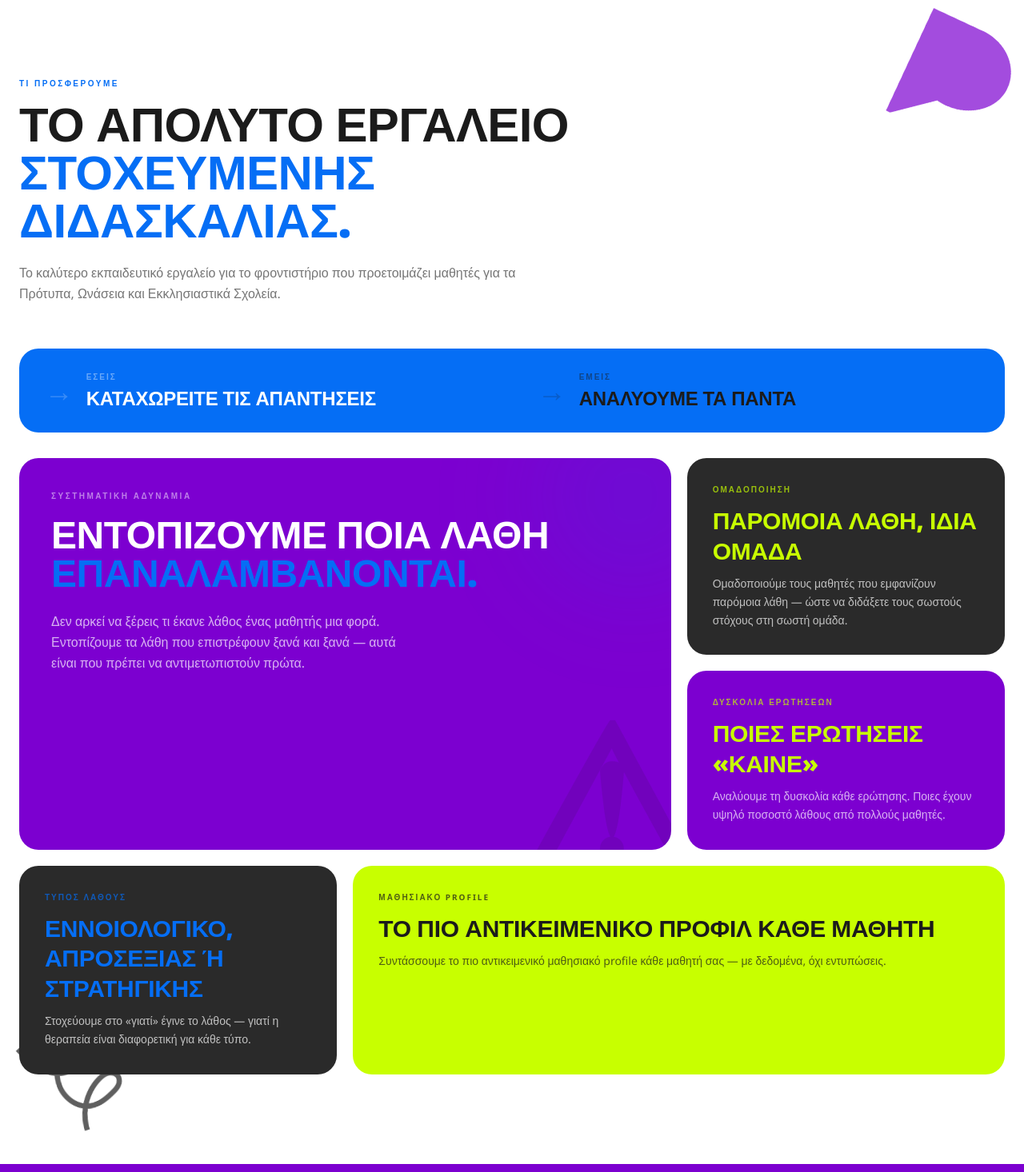
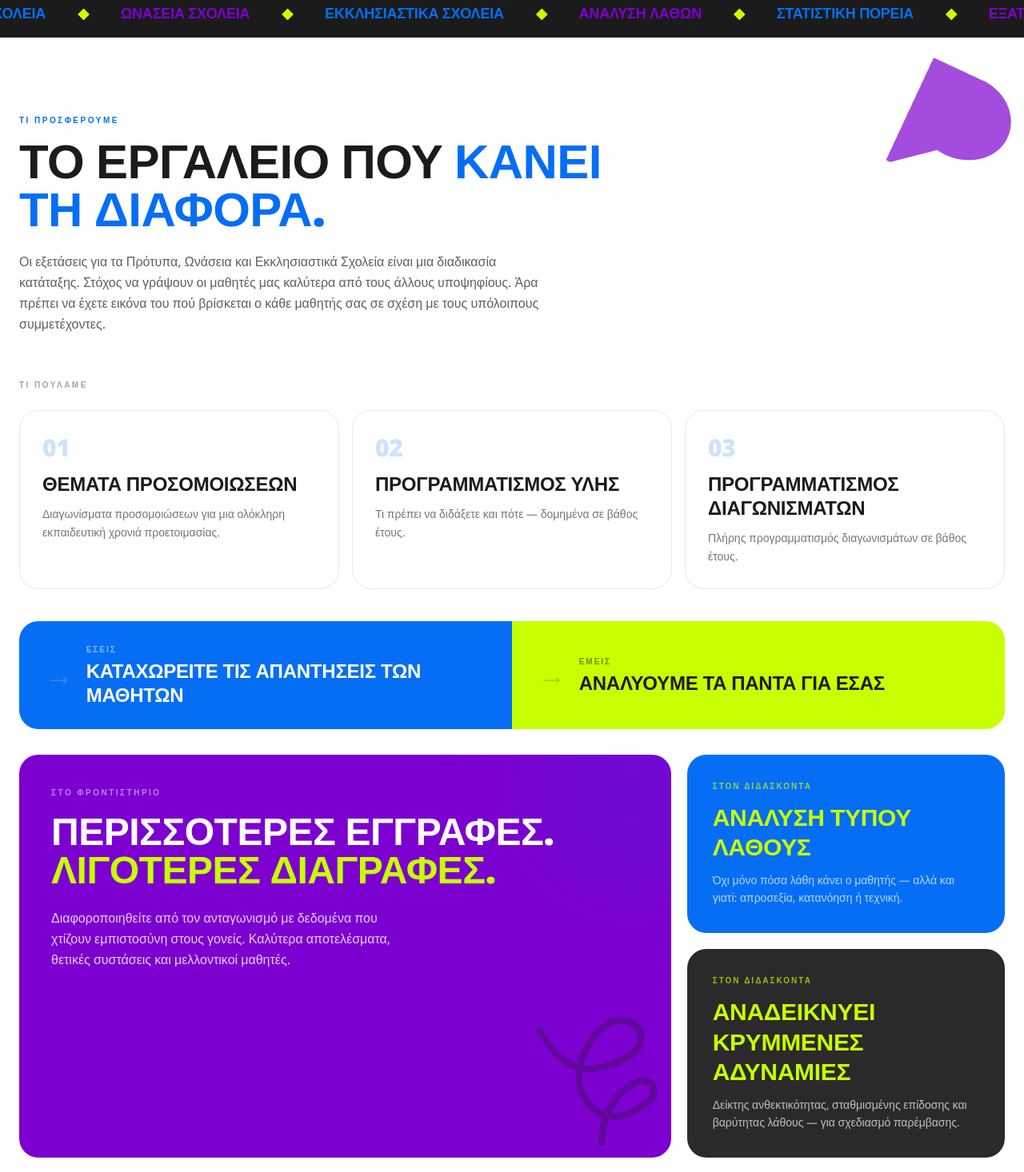
Before and after one commit to AnastasiaKaldi/Protypa, a Next.js app: page / in a window 1280 px wide. Shown: the part 800-2266 px from the top of the page at 80% size. Built offline with nearby package versions, Linux system fonts and the light colour scheme; no server answers.

Commit message:
Add ticker, colorful bento links, manifesto tweaks, contact email update

```diff
--- a/src/app/page.tsx
+++ b/src/app/page.tsx
@@ -5,6 +5,7 @@ export default function HomePage() {
   return (
     <div>
       <Hero />
+      <Ticker />
       <Features />
       <MidCta />
       <HowItWorks />
@@ -68,141 +69,182 @@ function Hero() {
 }
 
 
+/* ─── TICKER ───────────────────────────────────────────────────────────── */
+
+const TICKER_ITEMS = [
+  { text: "Πρότυπα Σχολεία", color: "#056ef5" },
+  { text: "◆", color: "#c8ff00" },
+  { text: "Ωνάσεια Σχολεία", color: "#7c00d0" },
+  { text: "◆", color: "#c8ff00" },
+  { text: "Εκκλησιαστικά Σχολεία", color: "#056ef5" },
+  { text: "◆", color: "#c8ff00" },
+  { text: "Ανάλυση Λαθών", color: "#7c00d0" },
+  { text: "◆", color: "#c8ff00" },
+  { text: "Στατιστική Πορεία", color: "#056ef5" },
+  { text: "◆", color: "#c8ff00" },
+  { text: "Εξατομικευμένη Διδασκαλία", color: "#7c00d0" },
+  { text: "◆", color: "#c8ff00" },
+];
+
+function Ticker() {
+  const doubled = [...TICKER_ITEMS, ...TICKER_ITEMS];
+  return (
+    <div className="relative bg-[#1b1b1b] overflow-hidden py-4 border-y border-white/5">
+      <style>{`
+        @keyframes ticker { from { transform: translateX(0); } to { transform: translateX(-50%); } }
+        .ticker-track { animation: ticker 32s linear infinite; }
+      `}</style>
+      <div className="ticker-track flex whitespace-nowrap">
+        {doubled.map((item, i) => (
+          <span
+            key={i}
+            className="font-display text-base md:text-lg mx-5 flex-shrink-0"
+            style={{ color: item.color }}
+          >
+            {item.text}
+          </span>
+        ))}
+      </div>
+    </div>
+  );
+}
+
 /* ─── 2. FEATURES ──────────────────────────────────────────────────────── */
 
 function Features() {
   return (
-    <section className="relative bg-white py-16 md:py-28 overflow-hidden">
-      {/* Sprite decorations */}
-      <img src="/TransparentAssets/Asset 8.png" alt="" aria-hidden="true" className="pointer-events-none select-none absolute top-8 right-4 w-24 md:w-36 opacity-70 rotate-12" />
-      <img src="/TransparentAssets/Asset 9.png" alt="" aria-hidden="true" className="pointer-events-none select-none absolute bottom-10 left-6 w-20 md:w-32 opacity-70 -rotate-6" />
+    <>
+      {/* Intro + Τι πουλάμε */}
+      <section className="relative bg-white py-16 md:py-24 overflow-hidden">
+        <img src="/TransparentAssets/Asset 8.png" alt="" aria-hidden="true" className="pointer-events-none select-none absolute top-8 right-4 w-24 md:w-36 opacity-70 rotate-12 hidden sm:block" />
         <div className="mx-auto max-w-7xl px-4 sm:px-6">
           <div className="max-w-3xl mb-14">
             <div className="text-[10px] font-bold tracking-[0.25em] uppercase text-brand mb-3">
               Τι προσφέρουμε
             </div>
             <h2 className="font-display text-4xl md:text-6xl text-ink leading-none">
-            Το απόλυτο εργαλείο{" "}
-            <span className="text-brand">στοχευμένης διδασκαλίας.</span>
+              Το εργαλείο που{" "}
+              <span className="text-brand">κάνει τη διαφορά.</span>
             </h2>
-          <p className="mt-6 text-sm md:text-base text-ink/60 max-w-2xl leading-relaxed">
-            Το καλύτερο εκπαιδευτικό εργαλείο για το φροντιστήριο που προετοιμάζει μαθητές για τα Πρότυπα, Ωνάσεια και Εκκλησιαστικά Σχολεία.
+            <p className="mt-6 text-sm md:text-base text-ink/70 max-w-2xl leading-relaxed">
+              Οι εξετάσεις για τα Πρότυπα, Ωνάσεια και Εκκλησιαστικά Σχολεία είναι μια διαδικασία κατάταξης. Στόχος να γράψουν οι μαθητές μας καλύτερα από τους άλλους υποψηφίους. Άρα πρέπει να έχετε εικόνα του πού βρίσκεται ο κάθε μαθητής σας σε σχέση με τους υπόλοιπους συμμετέχοντες.
             </p>
           </div>
 
-        {/* You / We intro */}
+          {/* Τι πουλάμε */}
+          <div className="mb-10">
+            <div className="text-[10px] font-bold tracking-[0.25em] uppercase text-ink/40 mb-6">Τι πουλάμε</div>
+            <div className="grid md:grid-cols-3 gap-4">
+              {[
+                { num: "01", title: "Θέματα Προσομοιώσεων", body: "Διαγωνίσματα προσομοιώσεων για μια ολόκληρη εκπαιδευτική χρονιά προετοιμασίας." },
+                { num: "02", title: "Προγραμματισμός Ύλης", body: "Τι πρέπει να διδάξετε και πότε — δομημένα σε βάθος έτους." },
+                { num: "03", title: "Προγραμματισμός Διαγωνισμάτων", body: "Πλήρης προγραμματισμός διαγωνισμάτων σε βάθος έτους." },
+              ].map((item) => (
+                <div key={item.num} className="rounded-3xl border border-ink/10 p-7 hover:border-[#056ef5]/30 hover:shadow-md transition-all">
+                  <span className="font-display text-3xl text-[#056ef5]/20">{item.num}</span>
+                  <h3 className="mt-3 font-display text-xl md:text-2xl text-ink leading-tight">{item.title}</h3>
+                  <p className="mt-3 text-sm text-ink/60 leading-relaxed">{item.body}</p>
+                </div>
+              ))}
+            </div>
+          </div>
+
+          {/* Εσείς / Εμείς */}
           <div className="flex flex-col sm:flex-row gap-0 mb-8 rounded-3xl overflow-hidden">
             <div className="flex-1 bg-[#056ef5] px-8 py-7 flex items-center gap-4">
               <span className="font-display text-4xl text-paper/20 flex-shrink-0">→</span>
               <div>
-              <div className="text-[10px] font-bold tracking-[0.2em] uppercase text-paper/40 mb-1">Εσείς</div>
-              <p className="font-display text-xl md:text-2xl text-paper leading-tight">Καταχωρείτε τις απαντήσεις</p>
+                <div className="text-[10px] font-bold tracking-[0.2em] uppercase text-paper/50 mb-1">Εσείς</div>
+                <p className="font-display text-xl md:text-2xl text-paper leading-tight">Καταχωρείτε τις απαντήσεις των μαθητών</p>
               </div>
             </div>
-          <div className="flex-1 bg-brand px-8 py-7 flex items-center gap-4">
+            <div className="flex-1 bg-[#c8ff00] px-8 py-7 flex items-center gap-4">
               <span className="font-display text-4xl text-ink/20 flex-shrink-0">→</span>
               <div>
                 <div className="text-[10px] font-bold tracking-[0.2em] uppercase text-ink/50 mb-1">Εμείς</div>
-              <p className="font-display text-xl md:text-2xl text-ink leading-tight">Αναλύουμε τα πάντα</p>
+                <p className="font-display text-xl md:text-2xl text-ink leading-tight">Αναλύουμε τα πάντα για εσάς</p>
               </div>
             </div>
           </div>
 
+          {/* Bento grid */}
           <div className="grid grid-cols-1 sm:grid-cols-6 gap-4 md:gap-5 sm:auto-rows-[minmax(180px,auto)]">
-          {/* Big featured card */}
-          <div className="sm:col-span-6 md:col-span-4 md:row-span-2 relative rounded-3xl bg-accent-purple p-8 md:p-10 overflow-hidden group">
+
+            {/* Big card — Φροντιστήριο */}
+            <Link href="/sxetika" className="sm:col-span-6 md:col-span-4 md:row-span-2 relative rounded-3xl bg-accent-purple p-8 md:p-10 overflow-hidden group hover:-translate-y-1 transition-transform duration-300 block cursor-pointer">
               <div className="absolute -top-20 -right-20 w-64 h-64 rounded-full bg-brand/10 blur-3xl" />
-            <div className="absolute bottom-0 right-0 font-display text-[10rem] md:text-[16rem] leading-none -mb-8 -mr-4 md:-mb-16 md:-mr-8 opacity-10 select-none text-ink">
-              ⚠
-            </div>
+              <img src="/TransparentAssets/Asset 9.png" alt="" aria-hidden="true" className="pointer-events-none select-none absolute bottom-4 right-4 w-28 md:w-40 opacity-30 rotate-6" />
               <div className="relative">
-              <div className="text-[10px] font-bold tracking-[0.25em] uppercase text-paper/50">
-                Συστηματική αδυναμία
-              </div>
+                <div className="text-[10px] font-bold tracking-[0.25em] uppercase text-paper/50">Στο Φροντιστήριο</div>
                 <h3 className="mt-4 font-display text-2xl sm:text-4xl md:text-5xl leading-none text-paper">
-                Εντοπίζουμε ποια λάθη{" "}
-                <span className="text-brand">επαναλαμβάνονται.</span>
+                  Περισσότερες εγγραφές.{" "}
+                  <span className="text-[#c8ff00]">Λιγότερες διαγραφές.</span>
                 </h3>
-              <p className="mt-6 max-w-md text-paper/70 leading-relaxed text-sm md:text-base">
-                Δεν αρκεί να ξέρεις τι έκανε λάθος ένας μαθητής μια φορά. Εντοπίζουμε τα λάθη που επιστρέφουν ξανά και ξανά — αυτά είναι που πρέπει να αντιμετωπιστούν πρώτα.
+                <p className="mt-6 max-w-md text-paper/80 leading-relaxed text-sm md:text-base">
+                  Διαφοροποιηθείτε από τον ανταγωνισμό με δεδομένα που χτίζουν εμπιστοσύνη στους γονείς. Καλύτερα αποτελέσματα, θετικές συστάσεις και μελλοντικοί μαθητές.
                 </p>
               </div>
-          </div>
+            </Link>
 
-          <FeatureCard
+            {/* Διδάσκοντα — Τύπος λάθους */}
+            <BentoCard
+              span="col-span-6 sm:col-span-3 md:col-span-2"
+              bg="bg-[#056ef5]"
+              accentText="text-[#c8ff00]"
+              label="Στον Διδάσκοντα"
+              title="Ανάλυση Τύπου Λάθους"
+              body="Όχι μόνο πόσα λάθη κάνει ο μαθητής — αλλά και γιατί: απροσεξία, κατανόηση ή τεχνική."
+            />
+
+            {/* Διδάσκοντα — Κρυμμένες αδυναμίες */}
+            <BentoCard
               span="col-span-6 sm:col-span-3 md:col-span-2"
               bg="bg-[#2a2a2a]"
-            accent="text-accent"
-            label="Ομαδοποίηση"
-            title="Παρόμοια λάθη, ίδια ομάδα"
-            body="Ομαδοποιούμε τους μαθητές που εμφανίζουν παρόμοια λάθη — ώστε να διδάξετε τους σωστούς στόχους στη σωστή ομάδα."
+              accentText="text-[#c8ff00]"
+              label="Στον Διδάσκοντα"
+              title="Αναδεικνύει κρυμμένες αδυναμίες"
+              body="Δείκτης ανθεκτικότητας, σταθμισμένης επίδοσης και βαρύτητας λάθους — για σχεδιασμό παρέμβασης."
             />
-          <FeatureCard
-            span="col-span-6 sm:col-span-3 md:col-span-2"
-            bg="bg-accent-purple"
-            accent="text-accent"
-            label="Δυσκολία ερωτήσεων"
-            title="Ποιες ερωτήσεις «καίνε»"
-            body="Αναλύουμε τη δυσκολία κάθε ερώτησης. Ποιες έχουν υψηλό ποσοστό λάθους από πολλούς μαθητές."
-          />
-          <FeatureCard
+
+            {/* Γονείς — Σύγκριση */}
+            <BentoCard
               span="col-span-6 md:col-span-2"
               bg="bg-[#2a2a2a]"
-            accent="text-brand"
-            label="Τύπος λάθους"
-            title="Εννοιολογικό, απροσεξίας ή στρατηγικής"
-            body="Στοχεύουμε στο «γιατί» έγινε το λάθος — γιατί η θεραπεία είναι διαφορετική για κάθε τύπο."
+              accentText="text-brand"
+              label="Στους Γονείς"
+              title="Σύγκριση με τα πραγματικά αποτελέσματα"
+              body="Σύγκριση με τους βαθμούς όλων των συμμετεχόντων και με τα περσινά αποτελέσματα των εξετάσεων."
             />
-          <FeatureCard
+
+            {/* Γονείς — Εμπιστοσύνη */}
+            <BentoCard
               span="col-span-6 md:col-span-4"
-            bg="bg-accent"
-            accent="text-ink"
+              bg="bg-[#c8ff00]"
+              accentText="text-ink"
               bodyColor="text-ink"
-            label="Μαθησιακό profile"
-            title="Το πιο αντικειμενικό προφίλ κάθε μαθητή"
-            body="Συντάσσουμε το πιο αντικειμενικό μαθησιακό profile κάθε μαθητή σας — με δεδομένα, όχι εντυπώσεις."
+              label="Στους Γονείς"
+              title="Εμπιστοσύνη μέσω διαφάνειας"
+              body="Ποιοτική ανάλυση γραπτού για κάθε προσομοίωση. Εξατομικευμένη διδασκαλία, μέτρηση βελτίωσης και πραγματική εικόνα προόδου."
             />
           </div>
         </div>
       </section>
+
+    </>
   );
 }
 
-function FeatureCard({
-  span,
-  bg,
-  accent,
-  label,
-  title,
-  body,
-  bodyColor = "text-paper",
-}: {
-  span: string;
-  bg: string;
-  accent: string;
-  label: string;
-  title: string;
-  body: string;
-  bodyColor?: string;
+function BentoCard({ span, bg, accentText, label, title, body, bodyColor = "text-paper" }: {
+  span: string; bg: string; accentText: string; label: string; title: string; body: string; bodyColor?: string;
 }) {
   return (
-    <div
-      className={`${span} relative rounded-3xl ${bg} p-7 md:p-8 overflow-hidden hover:-translate-y-1 transition-transform duration-300`}
-    >
-      <div className={`text-[10px] font-bold tracking-[0.2em] uppercase ${accent} opacity-70`}>
-        {label}
-      </div>
-      <h3 className={`mt-3 font-display text-2xl md:text-3xl leading-tight ${accent}`}>
-        {title}
-      </h3>
-      <p className={`mt-3 text-sm leading-relaxed opacity-70 ${bodyColor}`}>
-        {body}
-      </p>
-    </div>
+    <Link href="/sxetika" className={`${span} relative rounded-3xl ${bg} p-7 md:p-8 overflow-hidden hover:-translate-y-1 transition-transform duration-300 block cursor-pointer`}>
+      <div className={`text-[10px] font-bold tracking-[0.2em] uppercase ${accentText} opacity-70`}>{label}</div>
+      <h3 className={`mt-3 font-display text-2xl md:text-3xl leading-tight ${accentText}`}>{title}</h3>
+      <p className={`mt-3 text-sm leading-relaxed opacity-70 ${bodyColor}`}>{body}</p>
+    </Link>
   );
 }
-
-/* ─── 3. HOW IT WORKS ──────────────────────────────────────────────────── */
 
 /* ─── 2.5 MID CTA ──────────────────────────────────────────────────────── */
 
@@ -221,7 +263,7 @@ function MidCta() {
             <div className="text-[10px] font-bold tracking-[0.25em] uppercase text-paper/60 mb-4">
               Ξεκινήστε σήμερα
             </div>
-            <h2 className="font-display text-[clamp(2.8rem,6vw,5.5rem)] leading-[0.9] text-paper">
+            <h2 className="font-display text-[clamp(2rem,4vw,3.5rem)] leading-[0.9] text-paper">
               Ξεκινηστε και καντε τη Διαφορα
             </h2>
           </div>
@@ -332,15 +374,15 @@ function Manifesto() {
       {/* Sprite decorations */}
       <img src="/TransparentAssets/Asset 13.png" alt="" aria-hidden="true" className="pointer-events-none select-none absolute top-6 right-6 w-28 md:w-40 opacity-70 rotate-6 hidden sm:block" />
       <div className="relative mx-auto max-w-4xl px-4 sm:px-6 text-center">
-        <div className="text-[10px] font-bold tracking-[0.25em] uppercase text-accent mb-6">
+        <div className="text-sm md:text-base font-bold tracking-[0.25em] uppercase text-accent mb-6">
           {el.home.manifestoEyebrow}
         </div>
-        <blockquote className="font-display text-xl sm:text-2xl md:text-3xl leading-tight text-paper">
-          <span className="text-accent text-7xl leading-none align-top mr-2">&ldquo;</span>
+        <blockquote className="font-display text-base sm:text-lg md:text-xl leading-tight text-paper">
+          <span className="block text-accent text-5xl leading-none mb-3 text-left">&ldquo;</span>
           {el.home.manifestoQuote}
-          <span className="text-accent text-7xl leading-none align-top ml-2">&rdquo;</span>
+          <span className="block text-accent text-5xl leading-none mt-3 text-right">&rdquo;</span>
         </blockquote>
-        <div className="mt-8 text-xs font-bold text-paper/50 uppercase tracking-wider">
+        <div className="mt-8 text-sm md:text-base font-bold text-paper/50 uppercase tracking-wider">
           {el.home.manifestoBy}
         </div>
       </div>
--- a/src/lib/i18n/el.ts
+++ b/src/lib/i18n/el.ts
@@ -366,7 +366,7 @@ export const el = {
       "Ευχαριστούμε που επικοινωνήσατε μαζί μας. Θα σας απαντήσουμε εντός 24 ωρών.",
     sentAction: "Στείλτε νέο μήνυμα",
     infoEmailTitle: "Email",
-    infoEmailValue: "info@protypapass.gr",
+    infoEmailValue: "info@protupa.gr",
     infoEmailNote: "Απάντηση εντός 24 ωρών",
     infoHoursTitle: "Ώρες λειτουργίας",
     infoHoursValue: "Δευτ. – Παρ.",
```
Lines whose indentation alone changed are shown as unchanged.
